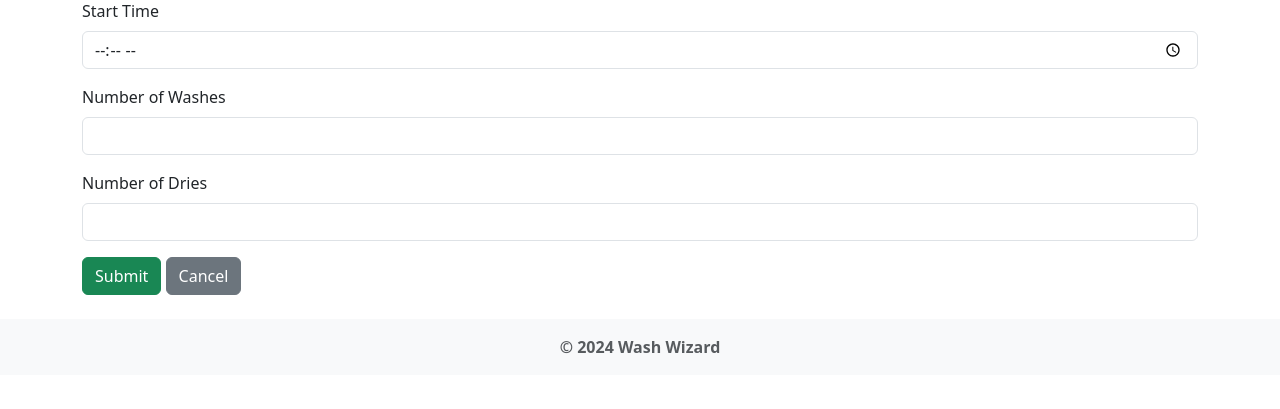
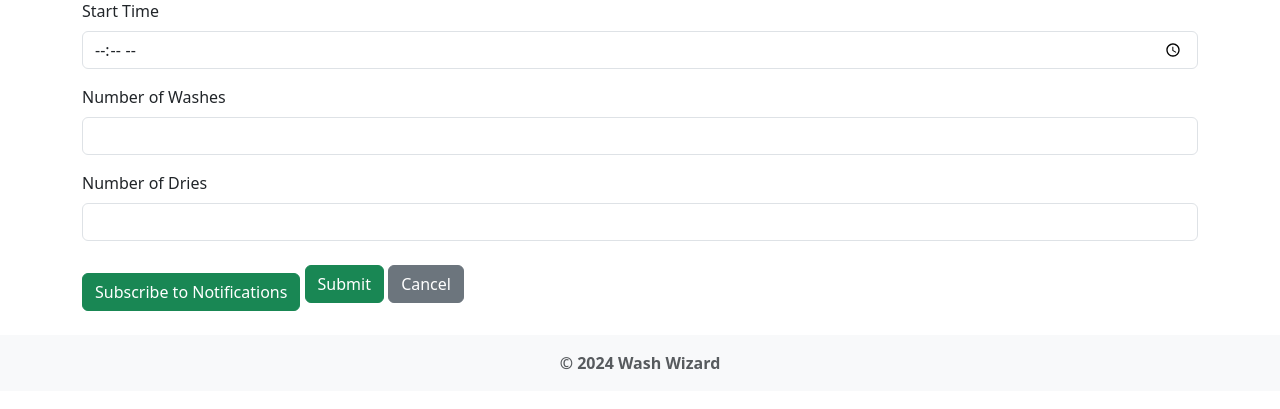
Before and after one commit to JustSomeGuy420/comp2140-project, a Flask app: template app/templates/appointment/create.html in a window 1280 px wide. Shown: the part 168-577 px from the top of the page. Run offline with Flask 3, Linux system fonts and the light colour scheme; the template is opened without the code that fills it, so the values that code supplies are empty.

Commit message:
Added button to subscribe to notifications

```diff
--- a/app/templates/appointment/create.html
+++ b/app/templates/appointment/create.html
@@ -20,6 +20,14 @@
       <label for="dries" class="form-label">Number of Dries</label>
       <input type="number" id="dries" name="dries" class="form-control" min="1" required>
     </div>
+
+    <!-- Subscribe button logic -->
+    {% if not current_user.subscription %}
+      <button type="button" class="btn btn-success mt-3" id="subscribeButton">Subscribe to Notifications</button>
+    {% else %}
+      <button type="button" class="btn btn-secondary mt-3" disabled>Subscribed to Notifications</button>
+    {% endif %}
+
     <button type="submit" class="btn btn-success confirm-submit">Submit</button>
     <a href="{{ url_for('homepage.index') }}" class="btn btn-secondary">Cancel</a>
   </form>
```
